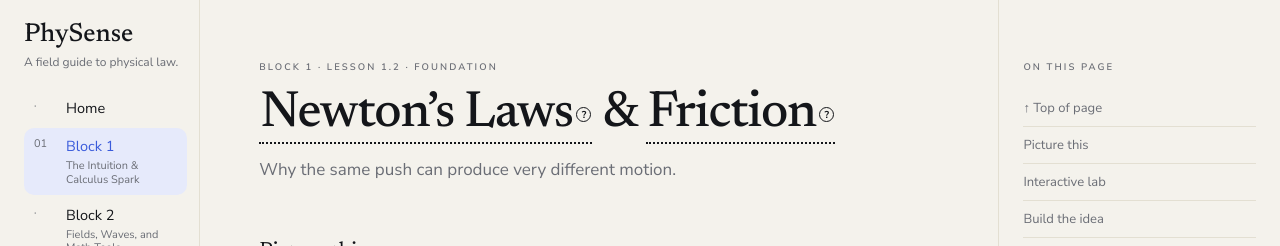
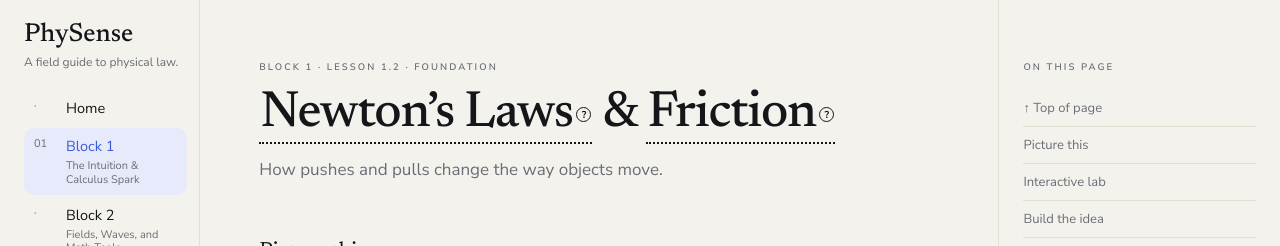
Before and after one commit to Raheeq-lab/PhySense, a Next.js app: page /block-1/1-2 in a window 1280 px wide. Shown: the top 246 px of the page. Built offline with nearby package versions, Linux system fonts and the light colour scheme.

Commit message:
Simplify lesson two definitions

```diff
--- a/src/app/block-1/1-2/page.tsx
+++ b/src/app/block-1/1-2/page.tsx
@@ -16,7 +16,7 @@ function Equation({children,label}:{children:ReactNode;label:string}){return <sp
 export default function ForcesLesson(){return <div className={styles.page} id="top">
   <aside className={styles.sidebar} aria-label="Course navigation"><Link className={styles.brand} href="/">PhySense<small>A field guide to physical law.</small></Link><nav>{nav.map(([label,sub,href])=><Link key={label} href={href} className={label==='Block 1'?styles.active:''} aria-current={label==='Block 1'?'page':undefined}><span className={styles.navMark}>{label==='Block 1'?'01':'·'}</span><span>{label}{sub&&<small>{sub}</small>}</span></Link>)}</nav><div className={styles.learning}><span>Now learning</span><ForceIcon/><h2>Newton&apos;s Laws</h2><p>Forces, free-body diagrams, inertia, and friction.</p><Link href="#picture-this">Continue lesson <ArrowIcon/></Link></div></aside>
   <main className={styles.main}>
-    <header className={styles.lessonHeader}><span>Block 1 · Lesson 1.2 · Foundation</span><h1><SimpleDefinition term="Newton’s Laws" definition="Three connected rules that explain how forces change motion and how interacting objects push or pull on one another."/> &amp; <SimpleDefinition term="Friction" definition="A contact force that resists sliding or the attempt to slide between two surfaces."/></h1><p>Why the same push can produce very different motion.</p></header>
+    <header className={styles.lessonHeader}><span>Block 1 · Lesson 1.2 · Foundation</span><h1><SimpleDefinition term="Newton’s Laws" definition="Three simple rules that explain why objects stay still, keep moving, speed up, slow down, or change direction."/> &amp; <SimpleDefinition term="Friction" definition="A force between touching surfaces that makes it harder for them to slide past each other."/></h1><p>How pushes and pulls change the way objects move.</p></header>
     <section id="picture-this"><h2>Picture this</h2><p>You push an empty shopping cart and it accelerates easily. Load it with groceries, apply the same push, and its velocity changes much more slowly.</p><p>Now push a heavy crate. At first it does not move at all—even though you are definitely exerting a force.</p></section>
     <section id="hold-question"><h2>Hold this question</h2><div className={styles.question}>Why does the same push create different accelerations?</div><p className={styles.muted}>Keep this question in mind while you experiment.</p></section>
     <section id="interactive-lab"><h2>Interactive lab</h2><h3>Push the Crate</h3><PushCrateLab/></section>
```
